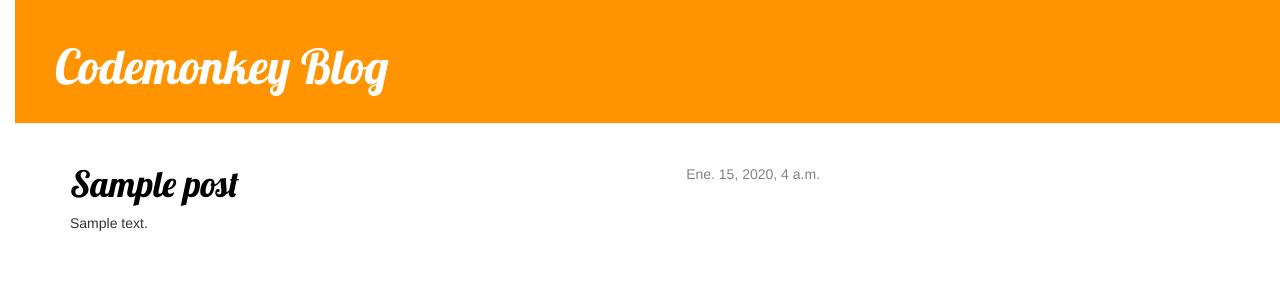
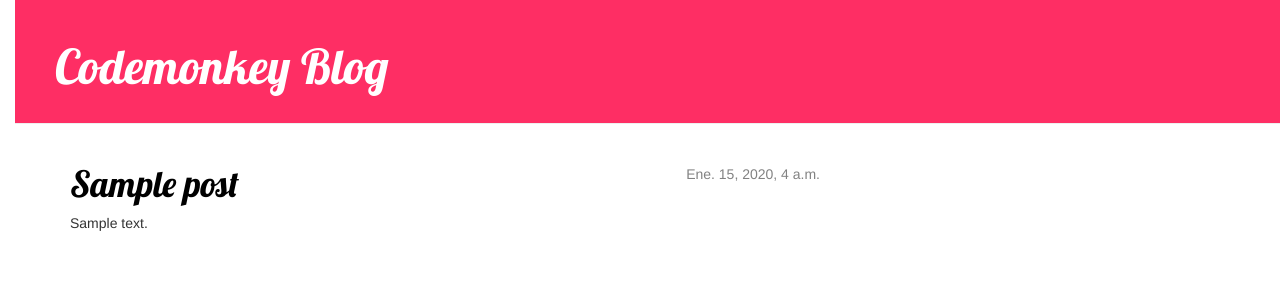
Before and after one commit to HiroNakamura/fer-blog, a Django app: page / in a window 1280 px wide. Shown: the top 300 px of the page. Run offline with Django 3.2, Linux system fonts and the light colour scheme; tables that the repository leaves empty hold one stand-in row (values such as "Sample post"); some libraries are stand-ins or nearby versions.

Commit message:
Cambios en CSS

```diff
--- a/blog/static/css/blog.css
+++ b/blog/static/css/blog.css
@@ -3,13 +3,13 @@ body {
 }
 
 h1 a {
-    color: #FCA205;
+    color:#FF0040;
     font-family: 'Lobster';
 }
 
 
 .page-header {
-    background-color: #ff9400;
+    background-color:#FE2E64;
     margin-top: 0;
     padding: 20px 20px 20px 40px;
 }
```
